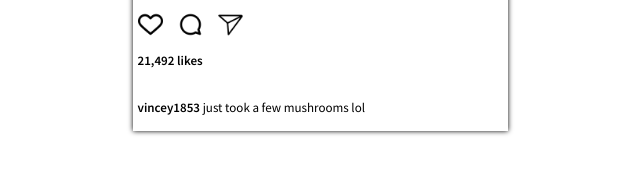
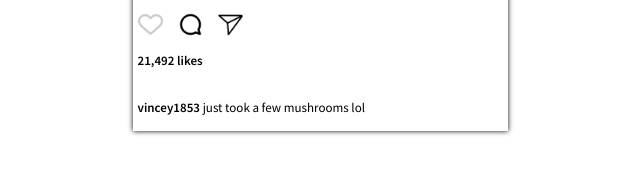
Before and after one commit to jewelsonmyjeans/oldgram, a plain HTML site: page index.html in a window 1280 px wide. In both pictures the pointer is over the picture 470 px from the left and 539 px from the top of the page. Shown: the part 515-688 px from the top of the page, 320-960 px from the left. Drawn offline with Linux system fonts and the light colour scheme.

Commit message:
Update styles.css

```diff
--- a/styles.css
+++ b/styles.css
@@ -81,6 +81,10 @@ h3 p {
     margin-right: 15px;
 }
 
+.icon:hover {
+    opacity: 0.2;
+}
+
 .icon-wrapper {
     display: flex;
     justify-content: flex-start;
```
